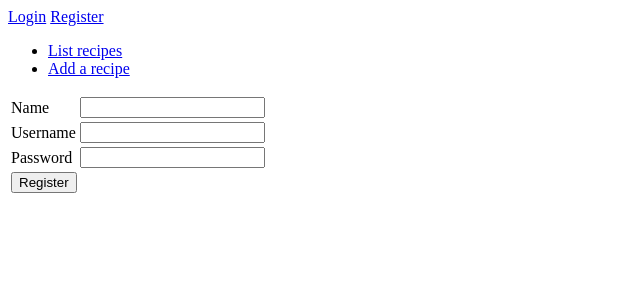
After one commit to nicohi/recipedb, a Flask app: page /auth/register in a window 1280 px wide. The commit adds this page. Shown: the top 300 px of the page, without its empty margins (0-640 px from the left). Run offline with Flask 2, Linux system fonts and the light colour scheme.

Commit message:
Add user registration

```diff
--- a/application/__init__.py
+++ b/application/__init__.py
@@ -4,6 +4,9 @@ app = Flask(__name__)
 from flask_sqlalchemy import SQLAlchemy
 
 import os
+
+#add admin
+# INSERT INTO account (name, username, password) VALUES ('Admin', 'admin', 'admin');
 
 if os.environ.get("HEROKU"):
     app.config["SQLALCHEMY_DATABASE_URI"] = os.environ.get("DATABASE_URL")
--- a/application/auth/forms.py
+++ b/application/auth/forms.py
@@ -7,3 +7,11 @@ class LoginForm(FlaskForm):
 
     class Meta:
         csrf = False
+
+class RegisterForm(FlaskForm):
+    name = StringField("Name")
+    username = StringField("Username")
+    password = PasswordField("Password")
+
+    class Meta:
+        csrf = False
--- a/application/auth/models.py
+++ b/application/auth/models.py
@@ -17,8 +17,8 @@ class User(db.Model):
 
     def __init__(self, name, username, password):
         self.name = name
-        #self.username = username
-        #self.password = password
+        self.username = username
+        self.password = password
 
     def get_id(self):
         return self.id
--- a/application/auth/views.py
+++ b/application/auth/views.py
@@ -1,12 +1,10 @@
 from flask import render_template, request, redirect, url_for
 from flask_login import login_user, logout_user
 
-from application import app
+from application import app, db
 from application.auth.models import User
-from application.auth.forms import LoginForm
+from application.auth.forms import *
 
-#add admin
-# INSERT INTO account (name, username, password) VALUES ('Admin', 'admin', 'admin');
 
 @app.route("/auth/login", methods = ["GET", "POST"])
 def auth_login():
@@ -20,7 +18,6 @@ def auth_login():
         return render_template("auth/loginform.html", form = form,
                                error = "No such username or password")
 
-
     login_user(user)
     return redirect(url_for("index"))
 
@@ -28,3 +25,24 @@ def auth_login():
 def auth_logout():
     logout_user()
     return redirect(url_for("index"))
+
+@app.route("/auth/register", methods = ["GET", "POST"])
+def auth_register():
+    if request.method == "GET":
+        return render_template("auth/registerform.html", form = RegisterForm())
+
+    form = RegisterForm(request.form)
+
+    user = User.query.filter_by(username=form.username.data).first()
+    if user:
+        return render_template("auth/loginform.html", form = form,
+                               error = "Username taken")
+
+    user = User(name=form.name.data,
+            username=form.username.data,
+            password=form.password.data)
+
+    db.session().add(user)
+    db.session().commit()
+
+    return redirect(url_for("index"))
--- /dev/null
+++ b/application/templates/auth/registerform.html
@@ -0,0 +1,37 @@
+{% extends "layout.html" %}
+
+{% block body %}
+{{ error }}
+<form method="POST" action="{{ url_for('auth_register') }}">
+  <table>
+    <tr>
+      <td>
+	{{ form.name.label }}
+      </td>
+      <td>
+	{{ form.name }}
+      </td>
+    </tr>
+    <tr>
+      <td>
+	{{ form.username.label }}
+      </td>
+      <td>
+	{{ form.username }}
+      </td>
+    </tr>
+    <tr>
+      <td>
+	{{ form.password.label }}
+      </td>
+      <td>
+	{{ form.password }}
+      </td>
+    </tr>
+    <tr>
+      <td colspan="2">
+	<input type="submit" value="Register"/>
+      </td>
+    </tr>
+</form>
+{% endblock %}
--- a/application/templates/layout.html
+++ b/application/templates/layout.html
@@ -12,6 +12,7 @@
     </p>
     {% else %}
     <a href="{{ url_for('auth_login') }}">Login</a>
+    <a href="{{ url_for('auth_register') }}">Register</a>
     {% endif %}
     <ul>
       <li><a href="{{ url_for('recipes_index') }}">List recipes</a></li>
```
